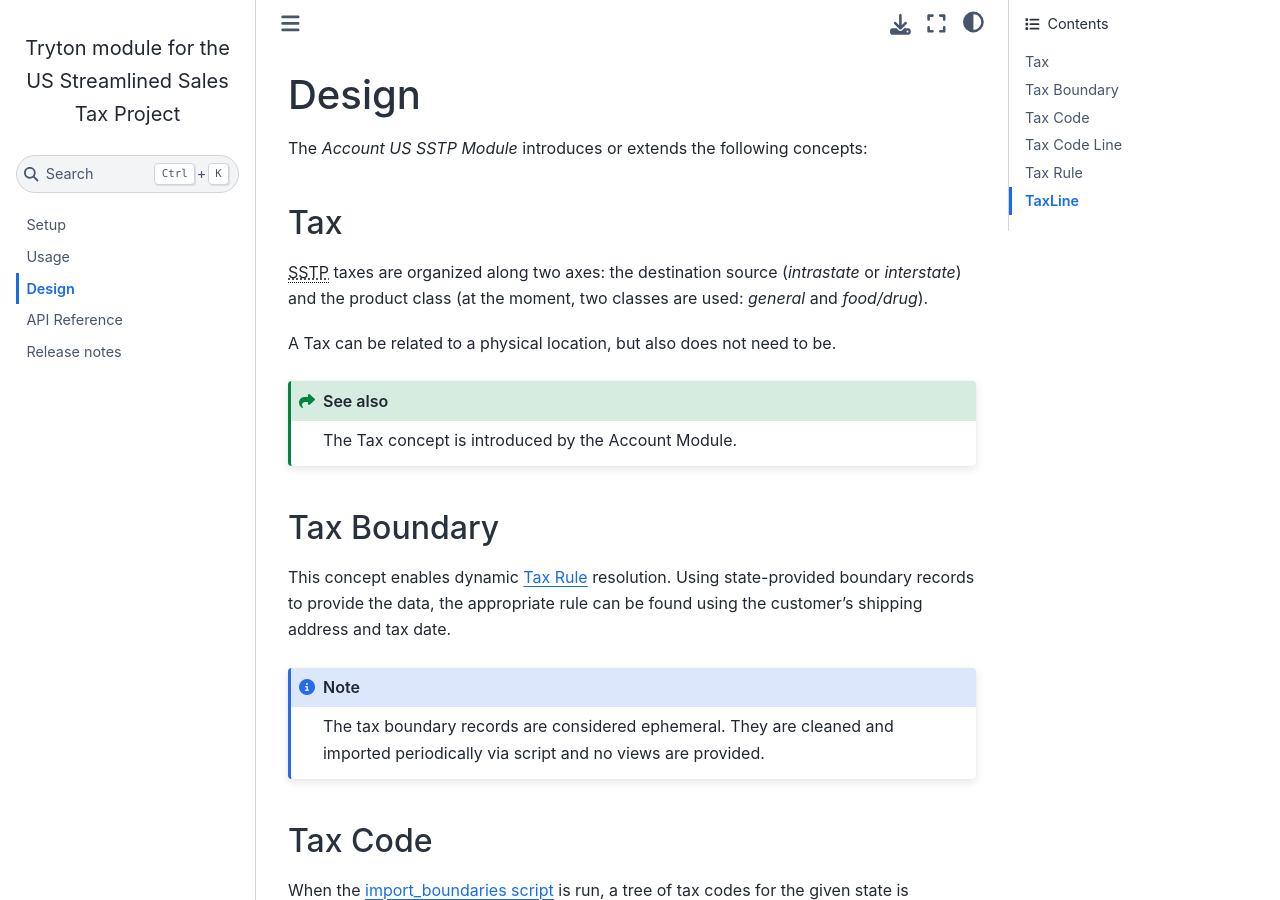
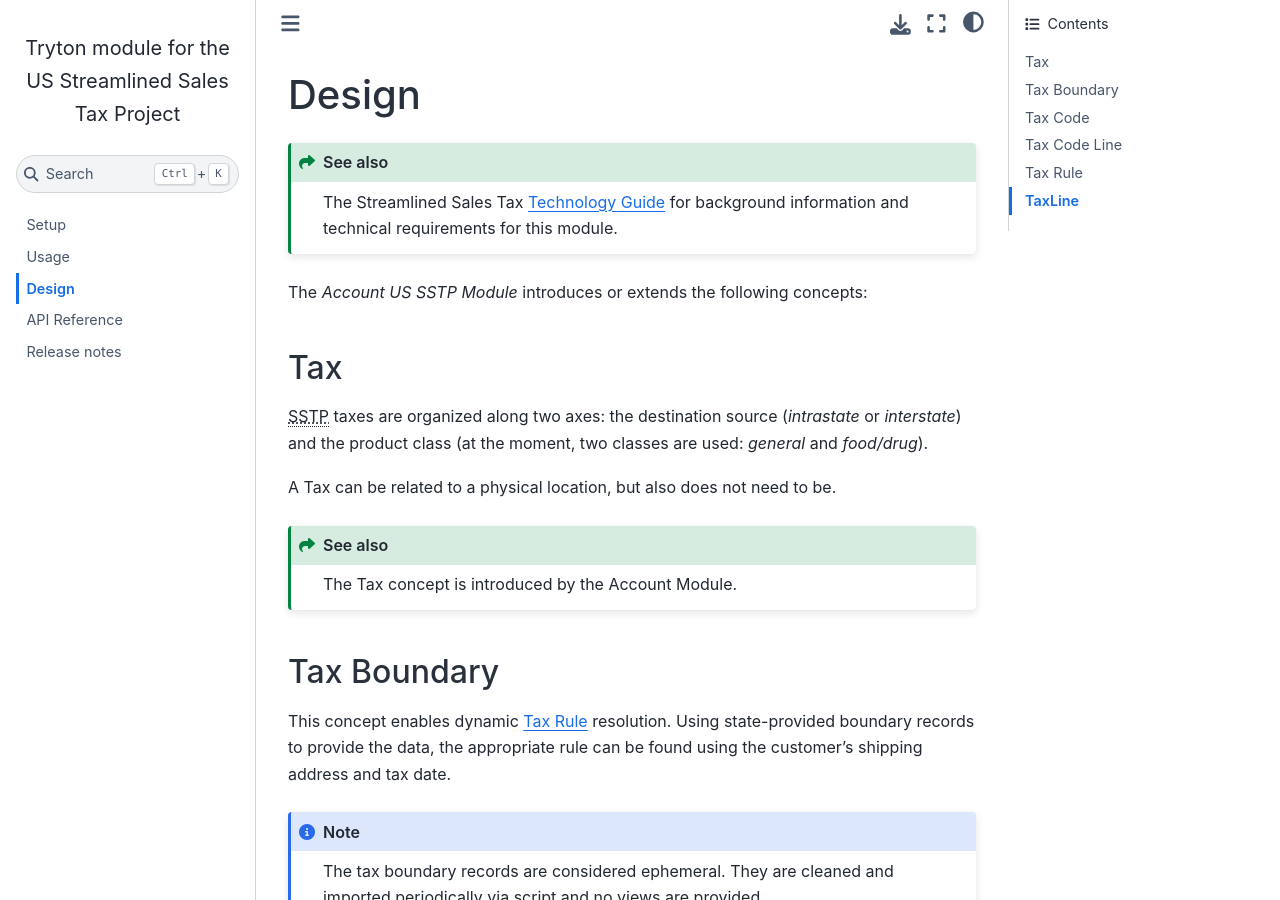
Before and after one commit to pentandra/account_us_sstp, a Sphinx documentation site: the page built from doc/design.rst, in a window 1280 px wide and 900 px high. Built offline with Sphinx 7.4.7 and the Sphinx Book theme 1.1.4, drawn with Linux system fonts in a browser that asks for light colours.

Commit message:
Link to Technology Guide

```diff
--- a/doc/design.rst
+++ b/doc/design.rst
@@ -1,6 +1,13 @@
 ******
 Design
 ******
+
+.. seealso::
+
+   The Streamlined Sales Tax `Technology Guide`_ for background information and
+   technical requirements for this module.
+
+.. _Technology Guide: https://www.streamlinedsalestax.org/docs/default-source/technology/technology-guide-october-2022.pdf
 
 The *Account US SSTP Module* introduces or extends the following concepts:
 
```
